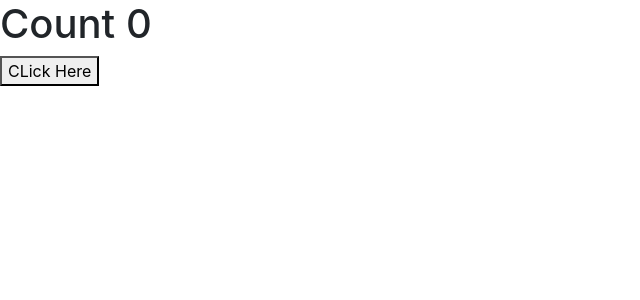
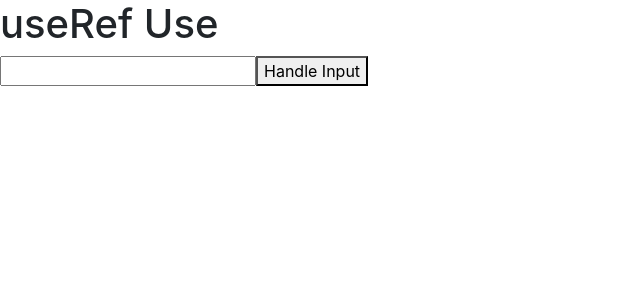
Before and after one commit to DharmikVaja/myreactapp, a React (Create React App) app: page / in a window 1280 px wide. Shown: the top 300 px of the page, without its empty margins (0-640 px from the left). Built offline with nearby package versions, Linux system fonts and the light colour scheme.

Commit message:
Learning useContext with using different components

```diff
--- a/src/App.js
+++ b/src/App.js
@@ -1,15 +1,13 @@
 import "./App.css";
 import User from "./User.jsx";
+import React from "react";
+
 // import Navbar from "./Navbar.js";
 
 function App() {
   return (
     <>
       <User />
-
-      {/* <Navbar name="Dharmik Vaja" email="@dharmik_vaja" address="surat" /> */}
-      {/* <Navbar name="Itachi" email="@abc_123" address="Mumbai" />
-      <Navbar name="Minato" email="@xyz_123" address="Delhi" /> */}
     </>
   );
 }
--- a/src/User.jsx
+++ b/src/User.jsx
@@ -1,19 +1,17 @@
-import { React, useState } from "react";
+import { React, useRef, useState } from "react";
 // import ReactDOM from "react-dom";
 
-let count = 0;
 const User = () => {
-  const state = useState();
-  const [count, setCount] = useState(0);
-
-  const IncNum = () => {
-    setCount(count + 1);
-  };
+  let inputRef = useRef(null);
+  function handleInput() {
+    console.warn("clicked");
+  }
 
   return (
     <>
-      <h1>Count {count}</h1>
-      <button onClick={IncNum}>CLick Here</button>
+      <h1>useRef Use</h1>
+      <input type="text" />
+      <button onClick={handleInput}>Handle Input</button>
     </>
   );
 };
```
Also changed, not shown: 2 other files (tests, documents, lock files or other folders).
